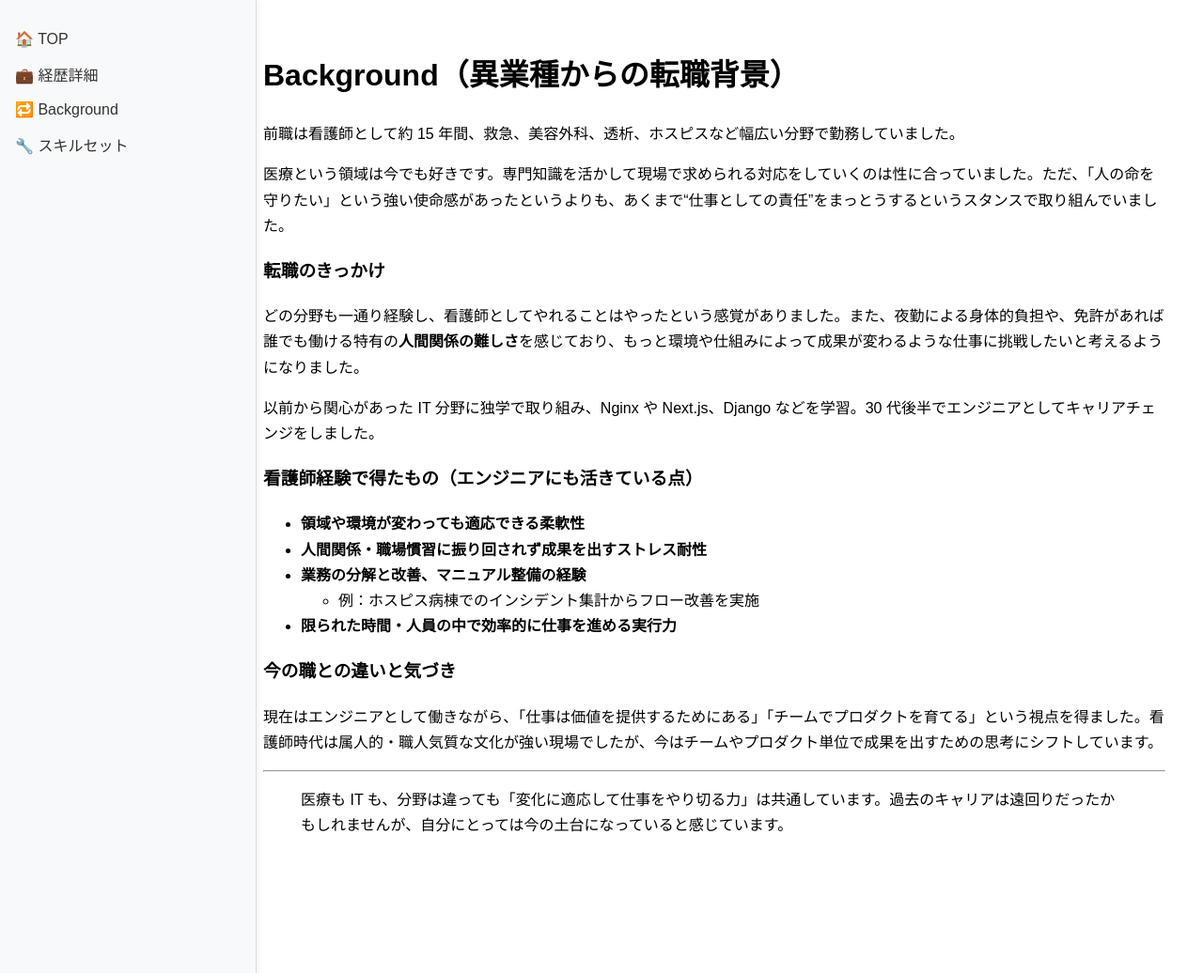
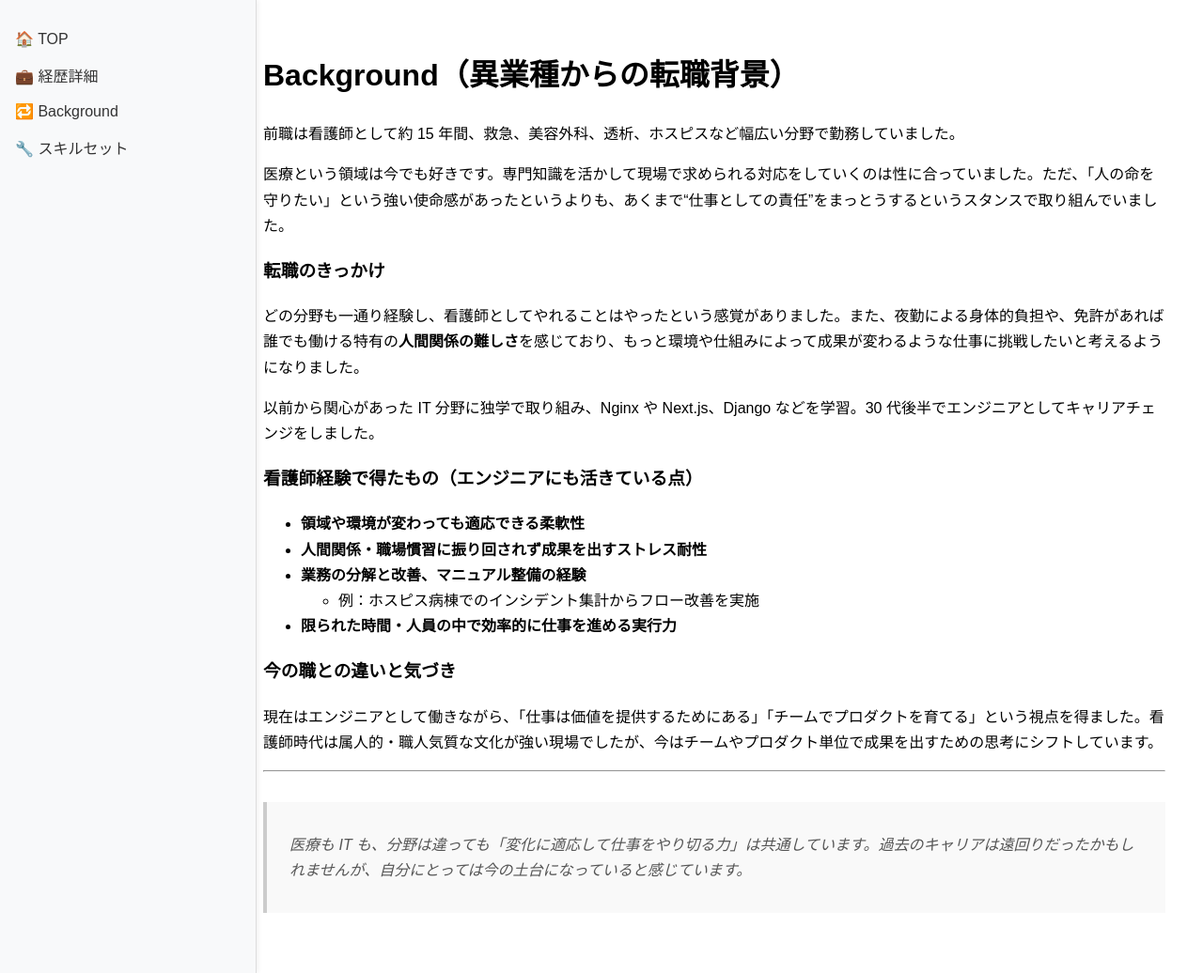
Before and after one commit to EjiOsa/resume, a Jekyll site: the page built from docs/background.md, in a window 1280 px wide and 1036 px high. Shown: the whole window at 94% size. Built offline with Jekyll 4.4.1, drawn with Linux system fonts in a browser that asks for light colours.

Commit message:
fix: リンクやblockquoteのスタイルを調整

```diff
--- a/docs/assets/style.css
+++ b/docs/assets/style.css
@@ -6,13 +6,20 @@
     font-family: sans-serif;
   }
 
+/* ==========================
+    リンク（aタグ）スタイル
+   ========================== */
   a {
+    color: #007acc;
+    font-weight: 500;
     text-decoration: none;
-    color: #333;
+    transition: color 0.2s ease, border-bottom 0.2s ease;
+    border-bottom: 1px solid transparent;
   }
 
   a:hover {
-    text-decoration: underline;
+    color: #005f99;
+    border-bottom: 1px solid #007acc; /* ホバーで下線風の演出 */
   }
 
 /* ==========================
@@ -70,3 +77,15 @@
     line-height: 1.7;
     font-size: 16px;
   }
+
+/* ==========================
+    引用ブロック（blockquote）スタイル
+   ========================== */
+  blockquote {
+    margin: 2rem 0;
+    padding: 1rem 1.5rem;
+    background-color: #f9f9f9;
+    border-left: 4px solid #ccc;
+    font-style: italic;
+    color: #555;
+  }
```
Also changed, not shown: docs/experience.md (+0 -4 lines).
